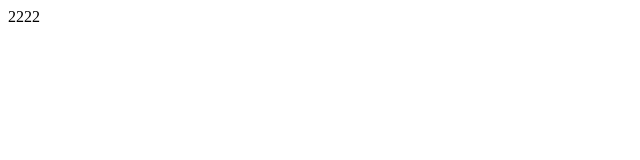
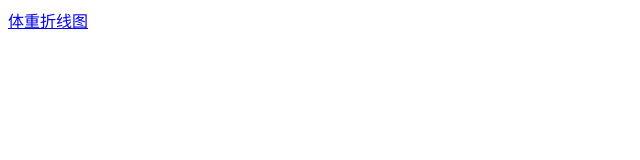
Before and after one commit to shuai-nie/shuai-nie.github.io, a plain HTML site: page index.html in a window 1280 px wide. Shown: the whole page, without its empty margins (0-640 px from the left). Drawn offline with Linux system fonts and the light colour scheme.

Commit message:
Update index.html

```diff
--- a/index.html
+++ b/index.html
@@ -1 +1,8 @@
-2222
+<html>
+  <head>
+
+  </head>
+  <body>
+    <a href='/weight.html'>体重折线图</a>
+  </body>
+</html>
```
